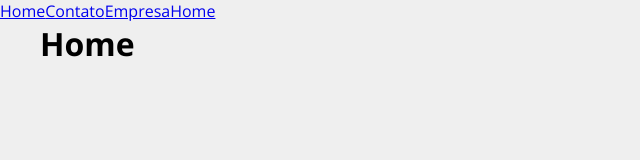
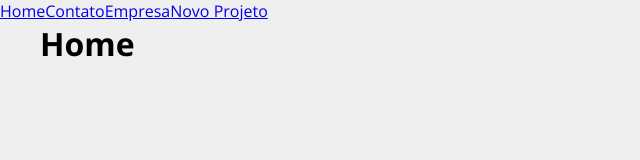
Before and after one commit to FellipeCastro/costs-react, a React (Create React App) app: page / in a window 1280 px wide. Shown: the top 160 px of the page, without its empty margins (0-640 px from the left). Built offline with nearby package versions, Linux system fonts and the light colour scheme.

Commit message:
estrutura atualizada

```diff
--- a/src/App.js
+++ b/src/App.js
@@ -13,7 +13,7 @@ function App() {
         <Link to="/">Home</Link>
         <Link to="/contact">Contato</Link>
         <Link to="/Company">Empresa</Link>
-        <Link to="/NewProject">Home</Link>
+        <Link to="/NewProject">Novo Projeto</Link>
       </div>
       <Container customClass="min_height">
         <Routes>
```
